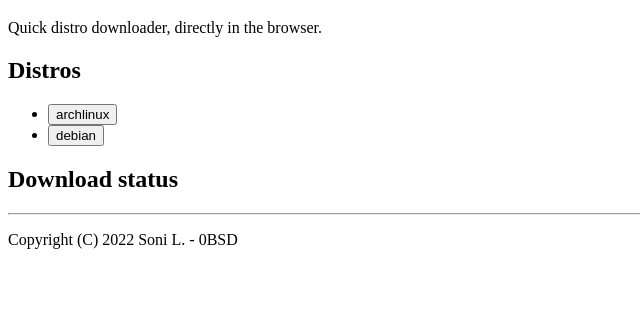
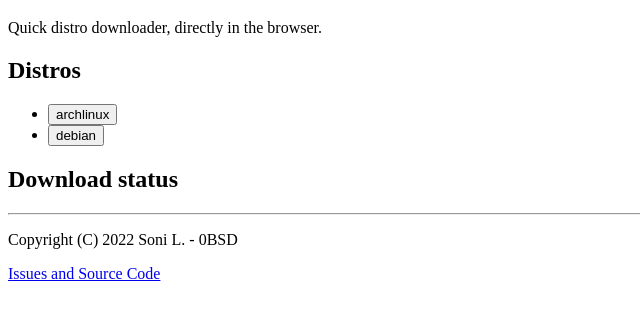
Before and after one commit to distrorrent/distrorrent.github.io, a plain HTML site: page index.html in a window 1280 px wide. Shown: the part 61-378 px from the top of the page, without its empty margins (0-640 px from the left). Drawn offline with Linux system fonts and the light colour scheme.

Commit message:
Add source code link

```diff
--- a/index.html
+++ b/index.html
@@ -28,6 +28,7 @@
 		<footer>
 			<hr />
 			<p>Copyright (C) 2022 Soni L. - 0BSD</p>
+			<p><a href="https://github.com/distrorrent/distrorrent.github.io">Issues and Source Code</a></p>
 		</footer>
 	</body>
 </html>
```
